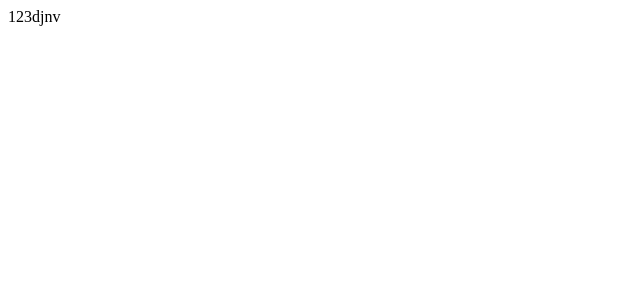
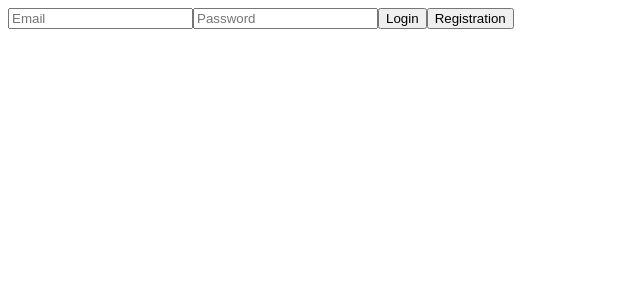
Before and after one commit to katrinDev/full-jwt-auth, a React (Create React App) app in the folder client/: page / in a window 1280 px wide. Shown: the top 300 px of the page, without its empty margins (0-640 px from the left). Built offline with nearby package versions, Linux system fonts and the light colour scheme.

Commit message:
add login form

```diff
--- a/client/src/App.tsx
+++ b/client/src/App.tsx
@@ -1,7 +1,12 @@
 import React, { FC } from "react";
+import LoginForm from "./components/LoginForm";
 
 const App: FC = () => {
-  return <div>123djnv</div>;
+  return (
+    <div>
+      <LoginForm />
+    </div>
+  );
 };
 
 export default App;
--- /dev/null
+++ b/client/src/components/LoginForm.tsx
@@ -0,0 +1,31 @@
+import React, { FC, useContext, useState } from "react";
+import { Context } from "..";
+
+const LoginForm: FC = () => {
+  const [email, setEmail] = useState<string>("");
+  const [password, setPassword] = useState<string>("");
+  const { store } = useContext(Context);
+  return (
+    <div>
+      <input
+        type="text"
+        value={email}
+        placeholder="Email"
+        onChange={(event) => setEmail(event.target.value)}
+      />
+
+      <input
+        type="password"
+        value={password}
+        placeholder="Password"
+        onChange={(event) => setPassword(event.target.value)}
+      />
+      <button onClick={() => store.login(email, password)}>Login</button>
+      <button onClick={() => store.registration(email, password)}>
+        Registration
+      </button>
+    </div>
+  );
+};
+
+export default LoginForm;
--- a/client/src/index.tsx
+++ b/client/src/index.tsx
@@ -1,9 +1,24 @@
-import React from "react";
+import React, { createContext } from "react";
 import ReactDOM from "react-dom/client";
 import App from "./App";
+import Store from "./store/store";
+
+interface State {
+  store: Store;
+}
+
+const store = new Store();
+
+export const Context = createContext<State>({
+  store,
+});
 
 const root = ReactDOM.createRoot(
   document.getElementById("root") as HTMLElement
 );
 
-root.render(<App />);
+root.render(
+  <Context.Provider value={{ store }}>
+    <App />
+  </Context.Provider>
+);
--- a/client/src/services/AuthService.ts
+++ b/client/src/services/AuthService.ts
@@ -1,4 +1,4 @@
-import $api from "../http";
+import $api from "../http/http";
 import { AxiosResponse } from "axios";
 import AuthResponse from "../models/response/AuthResponse";
 
@@ -14,7 +14,7 @@ export default class AuthService {
     email: string,
     password: string
   ): Promise<AxiosResponse<AuthResponse>> {
-    return $api.post<AuthResponse>("/login", { email, password }); //second parameter - request body
+    return $api.post<AuthResponse>("/registration", { email, password });
   }
 
   static async logout(): Promise<void> {
--- a/client/src/services/UserService.ts
+++ b/client/src/services/UserService.ts
@@ -1,9 +1,9 @@
-import $api from "../http";
+import $api from "../http/http";
 import { AxiosResponse } from "axios";
 import IUser from "../models/IUser";
 
 export default class UserService {
-  static fetchUsers(): Promise<AxiosResponse<IUser[]>> {
+  static async fetchUsers(): Promise<AxiosResponse<IUser[]>> {
     return $api.get<IUser[]>("/users");
   }
 }
--- /dev/null
+++ b/client/src/store/store.ts
@@ -0,0 +1,57 @@
+import { makeAutoObservable } from "mobx";
+import IUser from "../models/IUser";
+import AuthService from "../services/AuthService";
+
+export default class Store {
+  user = {} as IUser;
+  isAuth = false;
+
+  constructor() {
+    makeAutoObservable(this);
+  }
+
+  //mutations
+  setUser(user: IUser) {
+    this.user = user;
+  }
+
+  setAuth(isAuth: boolean) {
+    this.isAuth = isAuth;
+  }
+
+  //actions
+  async login(email: string, password: string) {
+    try {
+      const response = await AuthService.login(email, password);
+      console.log(response);
+      localStorage.setItem("token", response.data.accessToken);
+      this.isAuth = true;
+      this.user = response.data.user;
+    } catch (e: any) {
+      console.log(e.response?.data?.message);
+    }
+  }
+
+  async registration(email: string, password: string) {
+    try {
+      const response = await AuthService.registration(email, password);
+      console.log(response);
+      localStorage.setItem("token", response.data.accessToken);
+      this.isAuth = true;
+      this.user = response.data.user;
+    } catch (e: any) {
+      console.log(e.response?.data?.message);
+    }
+  }
+
+  async logout() {
+    try {
+      const response = await AuthService.logout();
+      localStorage.removeItem("token");
+      this.isAuth = false;
+      this.user = {} as IUser;
+    } catch (e: any) {
+      console.log(e.response?.data?.message);
+    }
+  }
+}
```
Also changed, not shown: client/src/http/http.ts (renamed from client/src/http/index.ts), 2 other files (tests, documents, lock files or other folders).
